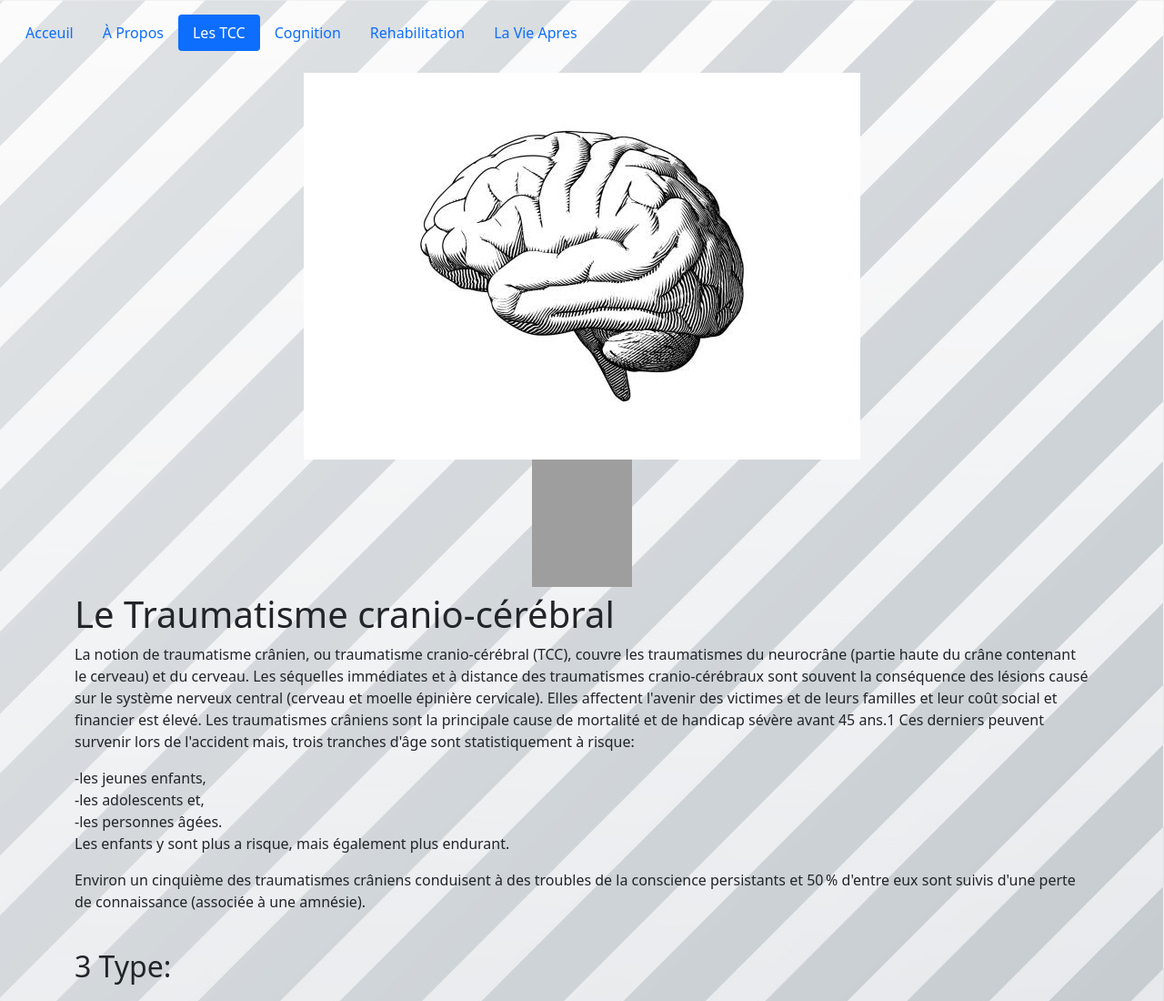
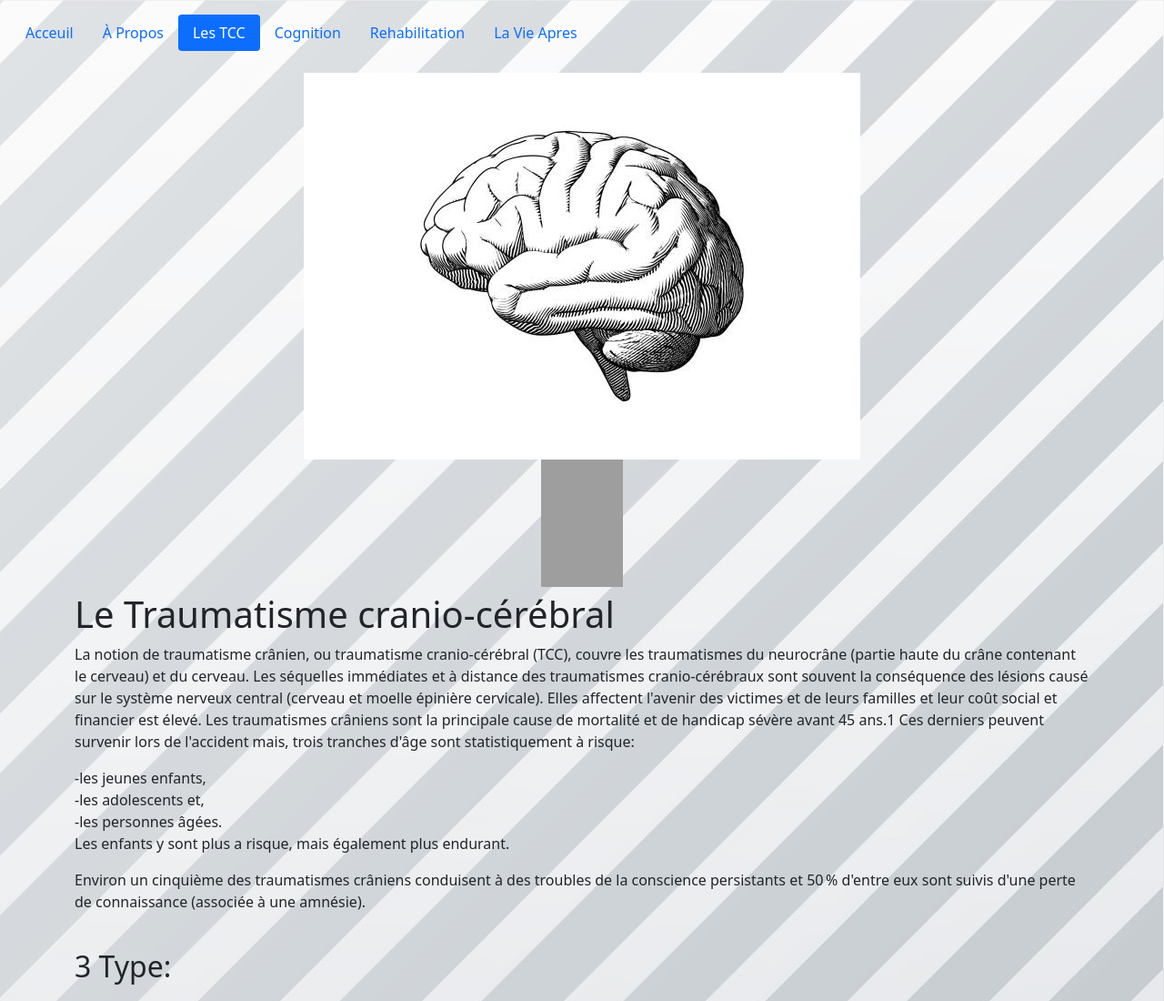
Before and after one commit to DonDada89/Telecommunication, a plain HTML site: page LesTcc.html in a window 1280 px wide. Shown: the top 1100 px of the page at 91% size. Drawn offline with nearby package versions, Linux system fonts and the light colour scheme; grey boxes are pictures that could not be loaded.

Commit message:
Update LesTcc.html

```diff
--- a/LesTcc.html
+++ b/LesTcc.html
@@ -28,7 +28,7 @@
                 <div align="center">
                     <img src="images/BrainBW.jpg" alt="images d'un cerveau">
                     <br>
-                    <iframe width="110" height="140" src="https://www.myinstants.com/instant/emotional-damage-meme-74555/embed/" scrolling="no"></iframe>
+                    <iframe width="90" height="140" src="https://www.myinstants.com/instant/emotional-damage-meme-74555/embed/" scrolling="no"></iframe>
                 </div>
                 <h1>Le Traumatisme cranio-cérébral</h1>
                        <p>
```
